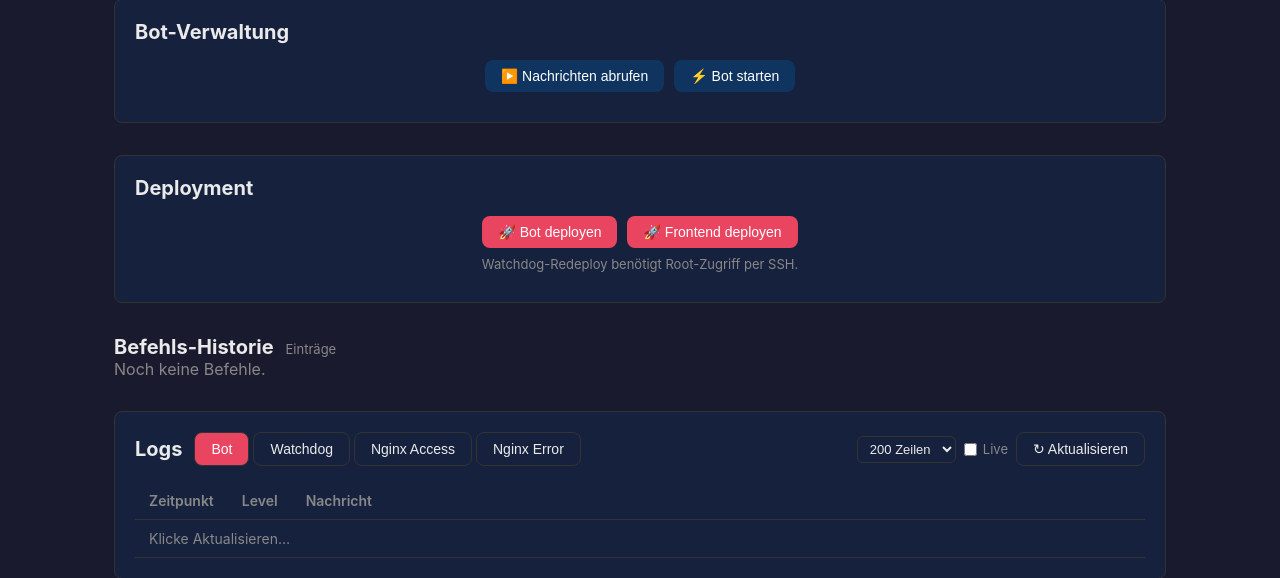
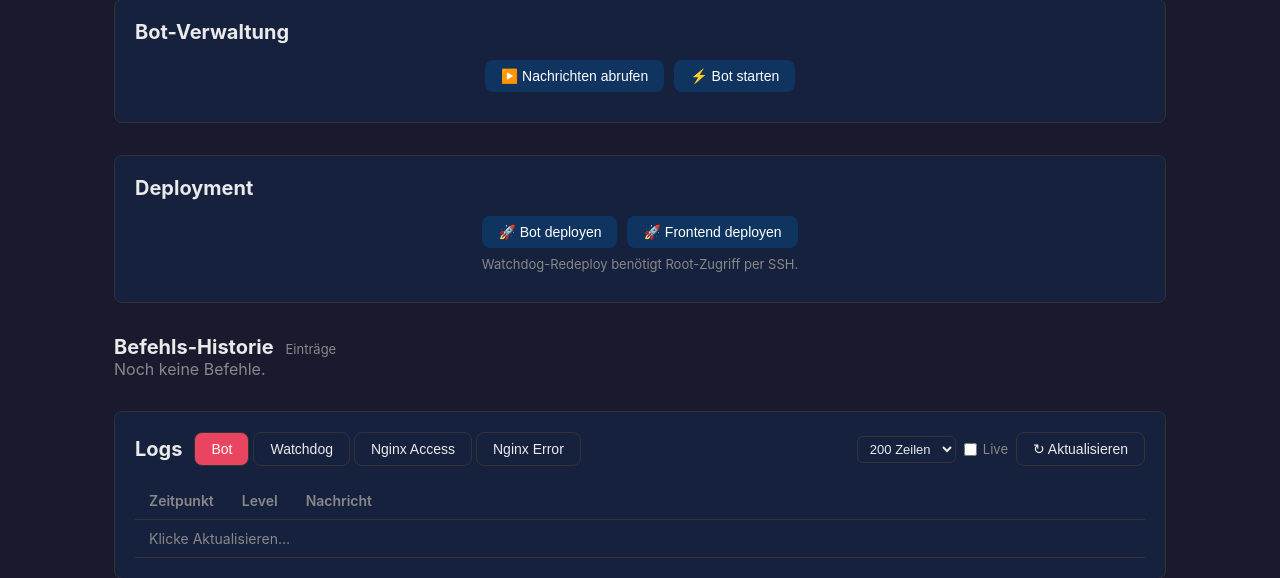
Before and after one commit to ChristianDev87/DailyNewsFeed, a PHP site: template frontend/templates/admin.php in a window 1280 px wide. Shown: the part 215-793 px from the top of the page. Run offline with PHP 8.4, Linux system fonts and the light colour scheme; the template is opened without the code that fills it, so the values that code supplies are empty.

Commit message:
style: Deploy-Buttons auf btn-neutral vereinheitlicht

```diff
--- a/frontend/templates/admin.php
+++ b/frontend/templates/admin.php
@@ -50,8 +50,8 @@ $fmtBerlin = static fn (?string $ts): string => $ts
 <div class="bot-panel" style="margin-top:24px">
     <h2>Deployment</h2>
     <div class="actions">
-        <button class="btn btn-primary deploy-btn" data-cmd="deploy_bot"      onclick="pollCmd('deploy_bot',      '.deploy-btn', 'deploy-msg')">🚀 Bot deployen</button>
-        <button class="btn btn-primary deploy-btn" data-cmd="deploy_frontend" onclick="pollCmd('deploy_frontend', '.deploy-btn', 'deploy-msg')">🚀 Frontend deployen</button>
+        <button class="btn btn-neutral deploy-btn" data-cmd="deploy_bot"      onclick="pollCmd('deploy_bot',      '.deploy-btn', 'deploy-msg')">🚀 Bot deployen</button>
+        <button class="btn btn-neutral deploy-btn" data-cmd="deploy_frontend" onclick="pollCmd('deploy_frontend', '.deploy-btn', 'deploy-msg')">🚀 Frontend deployen</button>
     </div>
     <p style="font-size:13px;color:var(--muted);margin-top:8px;text-align:center">
         Watchdog-Redeploy benötigt Root-Zugriff per SSH.
```
